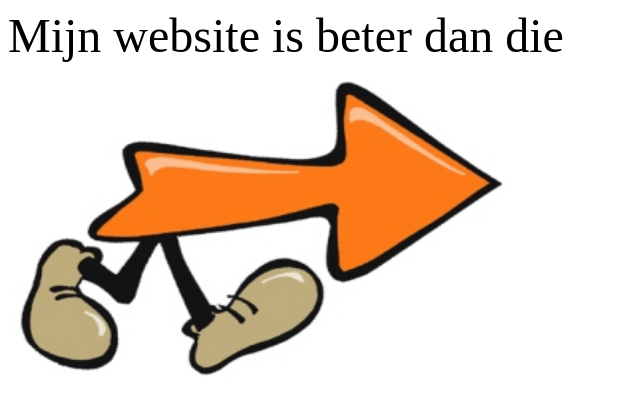
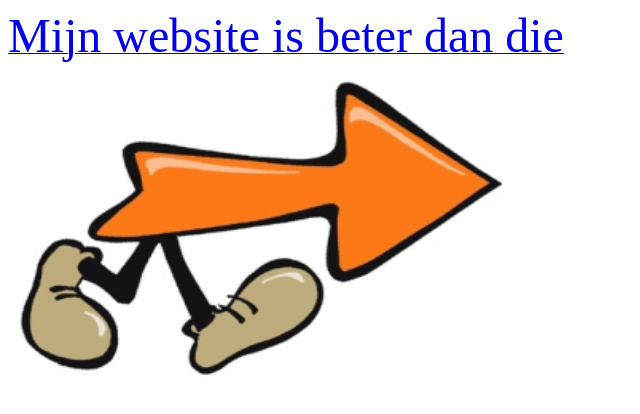
Before and after one commit to ikbengewoonjoris/ikbengewoonjoris.github.io, a plain HTML site: page index.html in a window 1280 px wide. Shown: the whole page, without its empty margins (0-640 px from the left). Drawn offline with Linux system fonts and the light colour scheme.

Commit message:
Update index.html

```diff
--- a/index.html
+++ b/index.html
@@ -12,6 +12,7 @@
 <!--headline-->
 <div>
 <div id="headline">
+  <a href="https://perenpower.github.io"</a>
 <p><font size="30"> Mijn website is beter dan die</font></p>
 <div id="image">
 <img src="pijl.jpg" alt="pijl naar rechts" width="500" height="300">
```
